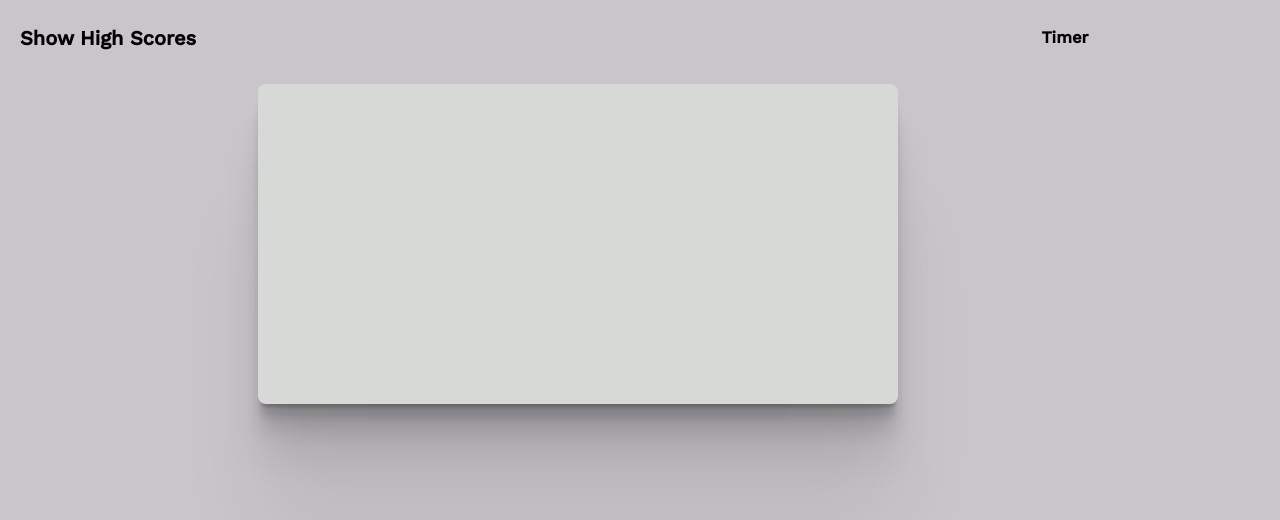
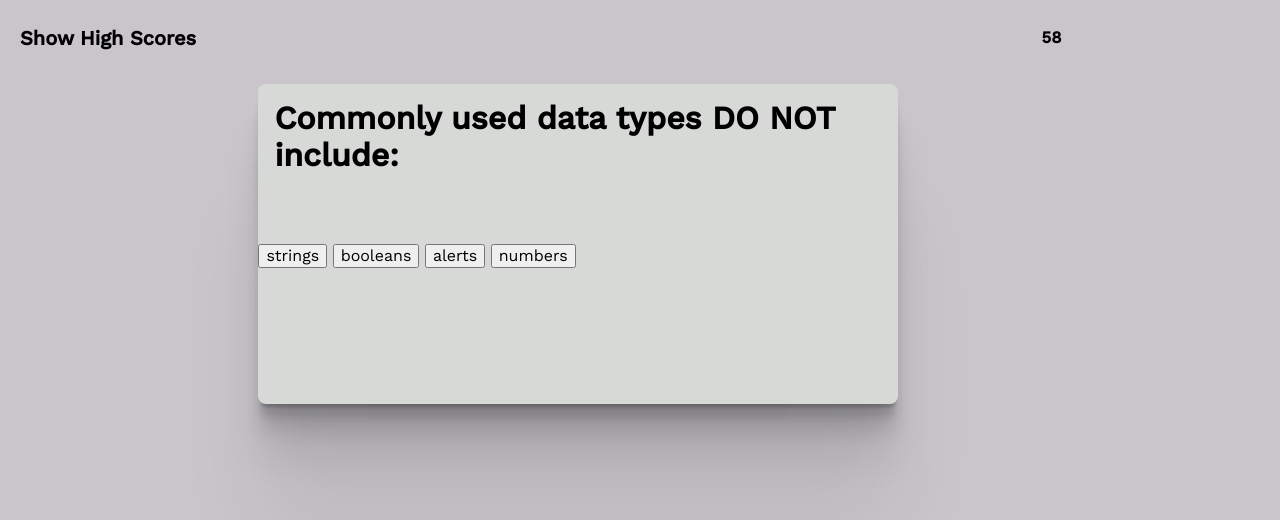
Before and after one commit to 13tinydots/quiz, a plain HTML site: page index.html in a window 1280 px wide. Both pictures are taken after a click on the button "Begin Challenge!". Drawn offline with nearby package versions, Linux system fonts and the light colour scheme.

Commit message:
functions added

```diff
--- a/assets/css/styles.css
+++ b/assets/css/styles.css
@@ -64,6 +64,10 @@ h2, h3, .msgDisp, .timerDisp {
 
 }
 
+.hidden {
+    display:none;
+}
+
 h3 {
     font-family:roboto;
     font-style: italic;
--- a/assets/js/script.js
+++ b/assets/js/script.js
@@ -1,76 +1,13 @@
+//declarations
 var contAlign = document.getElementById("container");
 var headline = document.getElementById("cardHeading");
 var ansBlank = document.getElementById("answerSelect");
 var ansFeedback = document.getElementById("feedback");
 var timerPush = document.getElementById("timer");
 var showScores = document.getElementById("showScores");
-
-init()
-
-function init() {
-    welcomeDisp();
-// timer is reset
-// init gets high scores from memory
-}
-
-function welcomeDisp(){
-    headline.textContent = "Coding Quiz Challenge";
-    headline.style.justifyContent = "center";
-    headline.style.textAlign = "center";
-    headline.style.marginTop = "1rem";
-    ansBlank.style.textAlign = "center";
-    ansBlank.style.marginLeft = "1rem";
-    ansBlank.style.marginRight = "1rem";
-    ansBlank.textContent = 'Try to answer the following code-related questions within the time limit. Keep in mind that incorrect answers will penalize your score/time by ten seconds!';
-    ansFeedback.textContent = "";
-    ansFeedback.style.justifyContent = "center";
-    ansFeedback.innerHTML = `<button id="startTest" type="button">Begin Challenge!</button>`;
-    document.getElementById("startTest").style.color = "#7b5e7b";
-    document.getElementById("startTest").style.background = "#D7D9D7";
-    document.getElementById("startTest").style.border = ".05em solid #7b5e7b";
-    document.getElementById("startTest").style.borderRadius = ".25em";
-    document.getElementById("startTest").addEventListener("click", beginTest);
-}
-
-function beginTest() {
-    console.log("begin test");
-    headline.textContent = "";
-    headline.style.justifyContent = "left";
-    headline.style.textAlign = "left";
-    headline.style.marginLeft = "1rem";
-    ansBlank.textContent = "";
-    ansBlank.style.textAlign = "left";
-    ansBlank.style.marginLeft = "2rem";
-    ansFeedback.innerHTML = `<h3 id="feedback"></h3>`;
-
-}
-
-function highScoreBtn() {
-// with event listener
-//new function: high score storage and diplay - hide display button - include return
-}
-
-
-
-//new function: setup an object literal that appends appropriate button code
-// -- for answers one through four that includes onclick listeners for each button
-
-//new function: setup control loop timer that includes a flag to be reset
-//-- if flag is tripped then on next interval the timer will be reduced by 5 seconds
-//-- if the timer === zero then the game is over - do not enter name for score.
-//-- if all questions are answered then the game is over and score is recorded
-// subroutine: calls random question picker and calls object literal function to display
-//  card class as buttons for response by event listeners
-
-
-//new function: random question picker that checks for if the question has already
-// -- been asked.
-
-//new card class: question: answer 1-4: includes flag for previously asked, correct answer.
-
-//use the class, not sure how to store, and recall - maybe use JSON?
-
-
+var wrongAnswer = false;
+var timerCount = 60;
+var currentQuestion = 0;
 // list of all questions, choices, and answers
 var questions = [
     {
@@ -106,3 +43,114 @@ var questions = [
       answer: "console.log"
     }
   ];
+
+// page-load function call
+init()
+
+function init() {
+    welcomeDisp();
+    timerCount.value = 60;
+// init gets high scores from memory
+}
+//sets up the display for user
+function welcomeDisp(){
+    headline.textContent = "Coding Quiz Challenge";
+    headline.style.justifyContent = "center";
+    headline.style.textAlign = "center";
+    headline.style.marginTop = "1rem";
+    ansBlank.style.textAlign = "center";
+    ansBlank.style.marginLeft = "1rem";
+    ansBlank.style.marginRight = "1rem";
+    ansBlank.textContent = 'Try to answer the following code-related questions within the time limit. Keep in mind that incorrect answers will penalize your score/time by ten seconds!';
+    ansFeedback.textContent = "";
+    ansFeedback.style.justifyContent = "center";
+    ansFeedback.innerHTML = `<button id="startTest" type="button">Begin Challenge!</button>`;
+    document.getElementById("startTest").style.color = "#7b5e7b";
+    document.getElementById("startTest").style.background = "#D7D9D7";
+    document.getElementById("startTest").style.border = ".05em solid #7b5e7b";
+    document.getElementById("startTest").style.borderRadius = ".25em";
+    document.getElementById("startTest").addEventListener("click", beginTest);
+}
+// first clears the testing area and configures it to show questions
+function beginTest() {
+    console.log("begin test");
+    headline.textContent = "";
+    headline.style.justifyContent = "left";
+    headline.style.textAlign = "left";
+    headline.style.marginLeft = "1rem";
+    ansBlank.textContent = "";
+    ansBlank.style.textAlign = "left";
+    ansBlank.style.marginLeft = "2rem";
+    ansFeedback.innerHTML = `<h3 id="feedback"></h3>`;
+    startTimer();
+    currentQuestion = 0;
+    showQuestion();
+}
+
+function startTimer() {
+    timerFn = setInterval(function() {
+        timerCount--;
+        timerPush.innerText = timerCount;
+
+        if (wrongAnswer){
+            timerCount = timerCount - 10;
+        }
+
+        if (timerCount >= 0) {
+            if (isWin && timerCount > 0) {
+            endGame();
+          }
+        }
+
+        if (timerCount === 0) {
+           endGame();
+        }
+    }, 1000);
+}
+
+function showQuestion() {
+    document.getElementById("questionContainer").setAttribute("class", "")
+    document.getElementById("cardHeading").innerText = questions[currentQuestion].title;
+    document.getElementById("answerOne").innerText = questions[currentQuestion].choices[0];
+    document.getElementById("answerTwo").innerText = questions[currentQuestion].choices[1];
+    document.getElementById("answerThree").innerText = questions[currentQuestion].choices[2];
+    document.getElementById("answerFour").innerText = questions[currentQuestion].choices[3];
+
+    document.getElementById("answerOne").addEventListener("click", evalQuestion)
+    document.getElementById("answerTwo").addEventListener("click", evalQuestion)
+    document.getElementById("answerThree").addEventListener("click", evalQuestion)
+    document.getElementById("answerFour").addEventListener("click", evalQuestion)
+}
+
+function evalQuestion(e){
+    var chosenOption = this.textContent;
+
+    if(chosenOption == questions[currentQuestion].answer){
+        console.log('right')
+    } else {
+        console.log('wrong')
+        wrongAnswer = true
+    }
+
+    currentQuestion++;
+    if(currentQuestion < questions.length){
+        showQuestion();
+    } else {
+        return;
+    }
+    // sets timer flag for incorrect responses as needed
+    // displays correct/incorrect message
+}
+
+function endGame() {
+    // displays the final score
+    // manages high score initial entry
+    // stores high scores locally, as list like the note taking app we made.
+    //
+    // provides button to clear scores, button to call init() to restart,
+}
+
+function highScoreBtn() {
+// with event listener
+//new function: high score storage and diplay - hide display button - include return
+}
--- a/index.html
+++ b/index.html
@@ -19,7 +19,12 @@
                 <h1 id="cardHeading">Question?</h1>
 
                 <h2 id="answerSelect">Select an answer</h2>
-
+                    <div class=hidden id="questionContainer">
+                        <button id="answerOne" type="button">placeholder</button>
+                        <button id ="answerTwo" type ="button">placeholder</button>
+                        <button id ="answerThree" type ="button">placeholder</button>
+                        <button id ="answerFour" type ="button">placeholder</button>
+                    </div>
                 <h3 id="feedback">Feedback</h3>
 
             </div>
```
Also changed, not shown: 1 other file.
